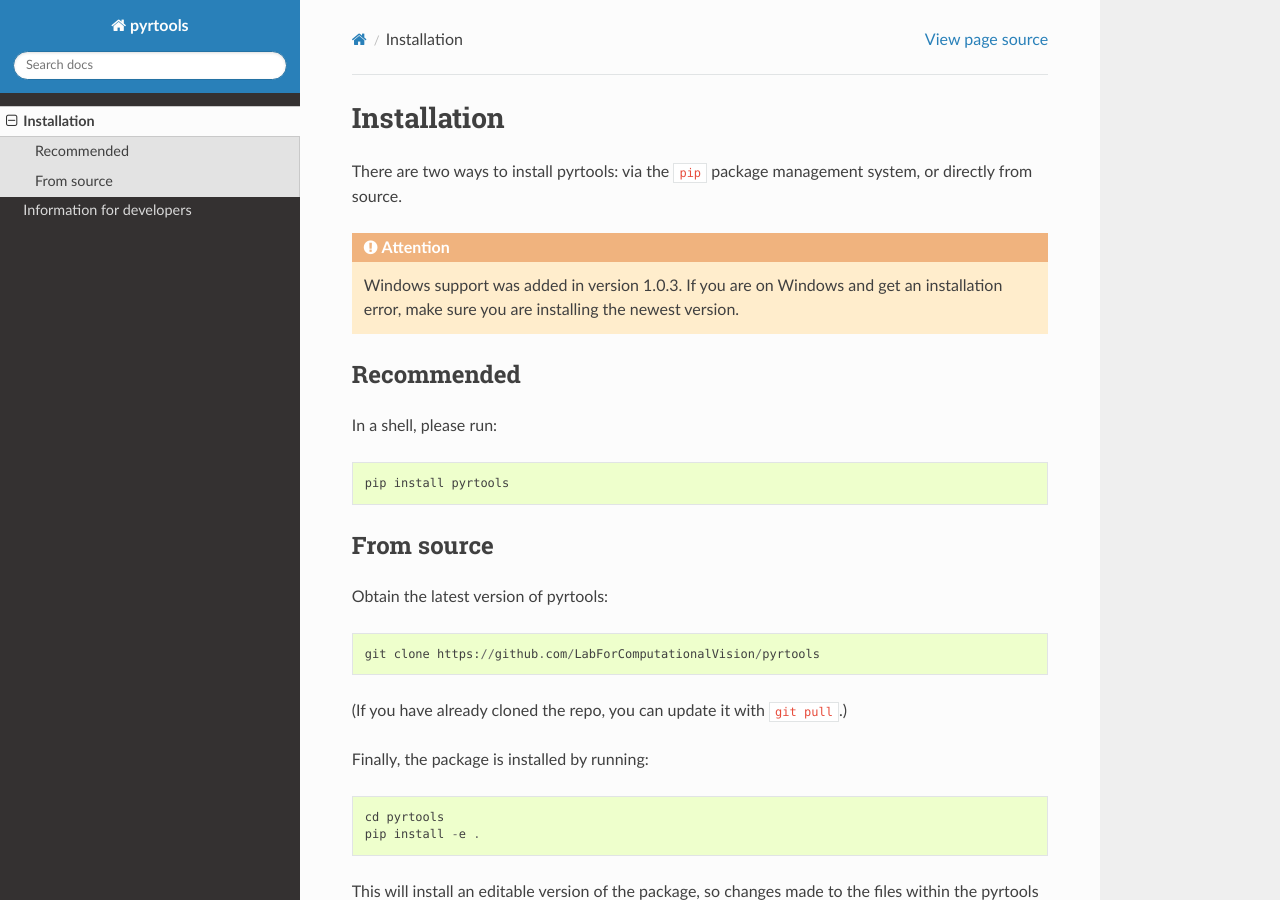
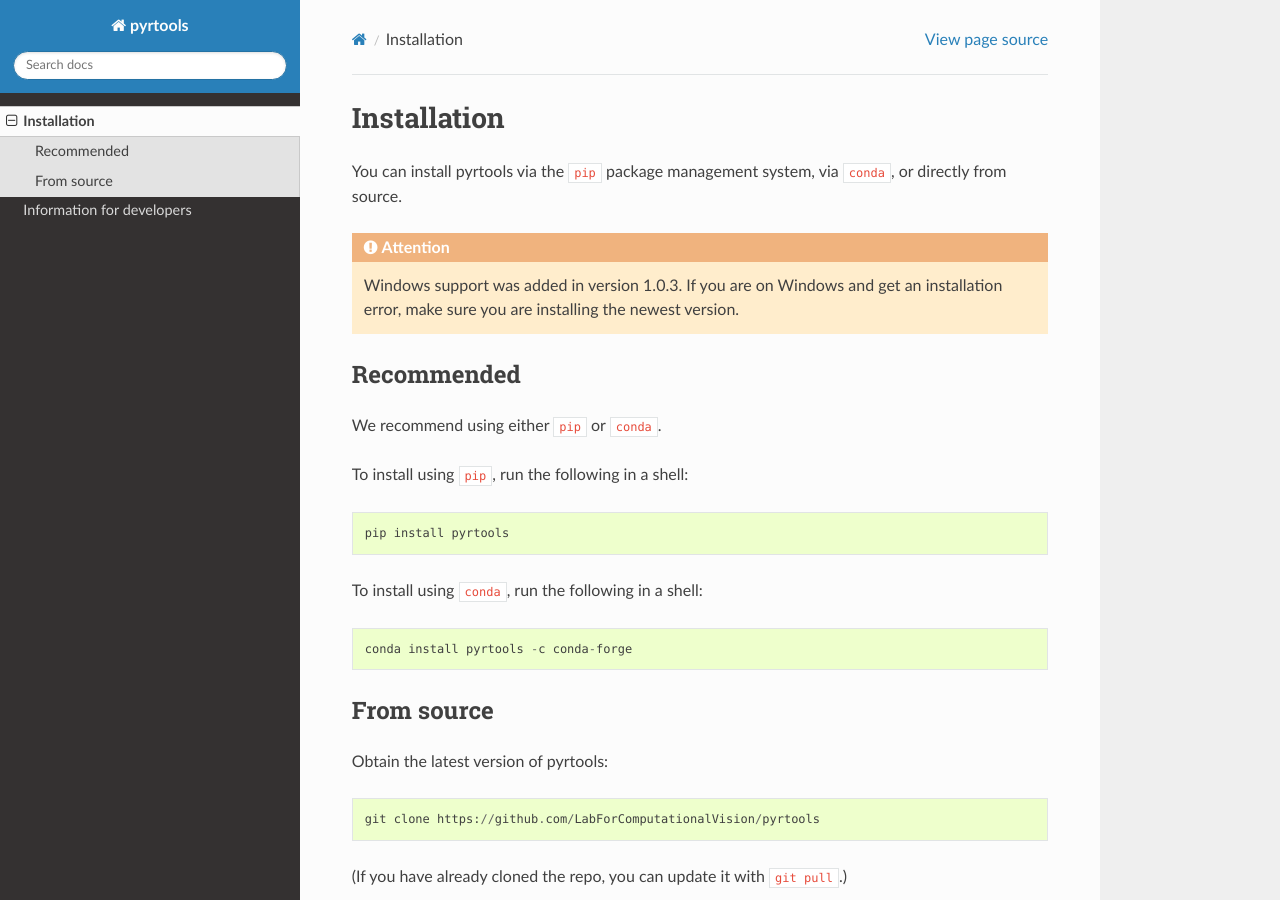
Before and after one commit to LabForComputationalVision/pyrtools, a Sphinx documentation site: the page built from docs/installation.rst, in a window 1280 px wide and 900 px high. Built offline with Sphinx 7.4.7 and the Read the Docs theme 2.0.0, drawn with Linux system fonts in a browser that asks for light colours; pages that are not in the unit, such as notebooks, are missing from menus; the version number could not be read and is left out.

Commit message:
Adds conda install instructions

```diff
--- a/docs/installation.rst
+++ b/docs/installation.rst
@@ -3,17 +3,23 @@
 Installation
 ************
 
-There are two ways to install pyrtools: via the ``pip`` package management
-system, or directly from source.
+You can install pyrtools via the ``pip`` package management system, via
+``conda``, or directly from source.
 
 .. attention:: Windows support was added in version 1.0.3. If you are on Windows and get an installation error, make sure you are installing the newest version.
 
 Recommended
 ===========
 
-In a shell, please run::
+We recommend using either ``pip`` or ``conda``.
+
+To install using ``pip``, run the following in a shell::
 
     pip install pyrtools
+
+To install using ``conda``, run the following in a shell::
+
+    conda install pyrtools -c conda-forge
 
 From source
 ===========
--- a/docs/quickstart.rst
+++ b/docs/quickstart.rst
@@ -1,7 +1,7 @@
 Quick Start
 *************
 
-On Linux or macOS, open a shell and run::
+Open a shell and run::
 
   pip install pyrtools
 
```
Also changed, not shown: README.md (+24 -6 lines).
